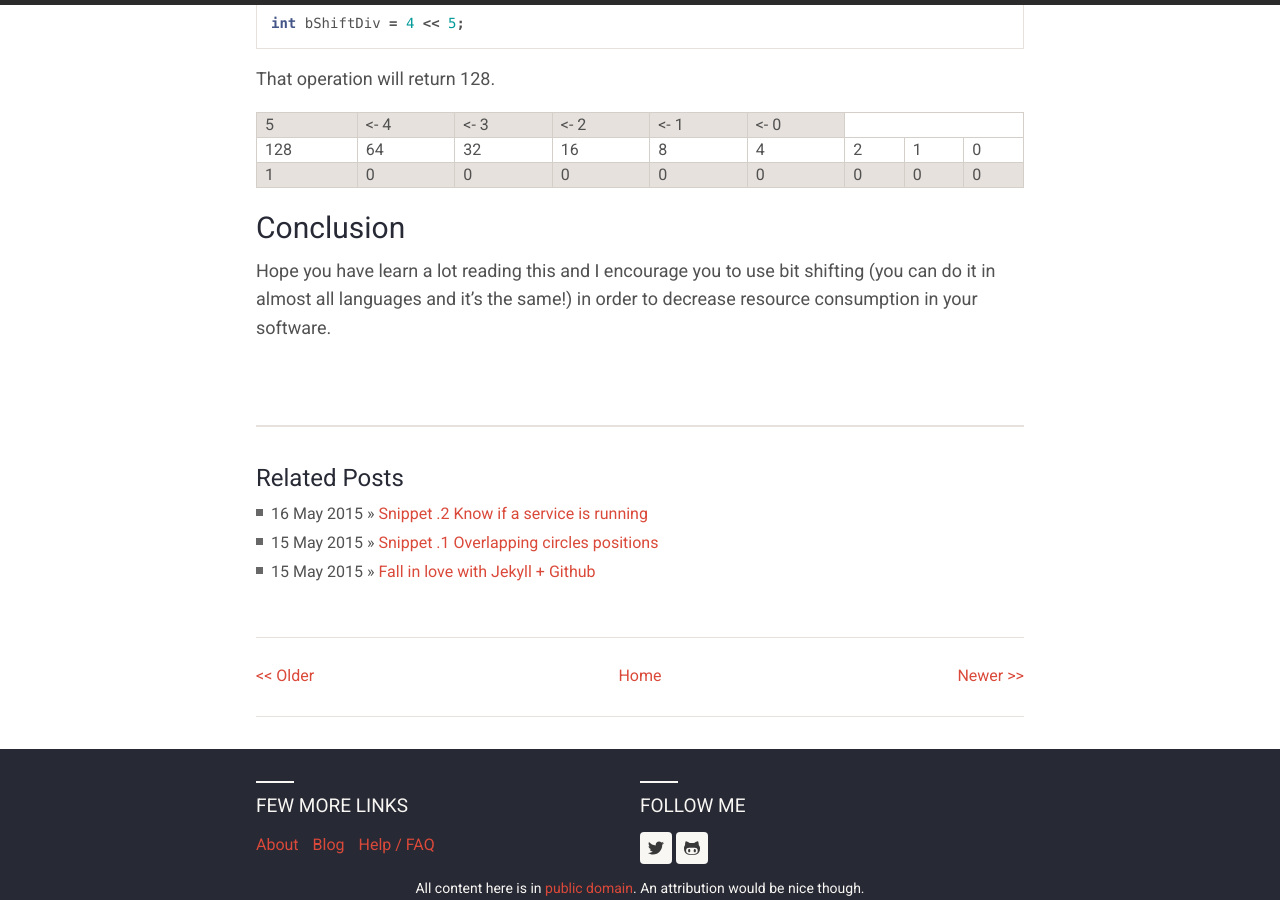
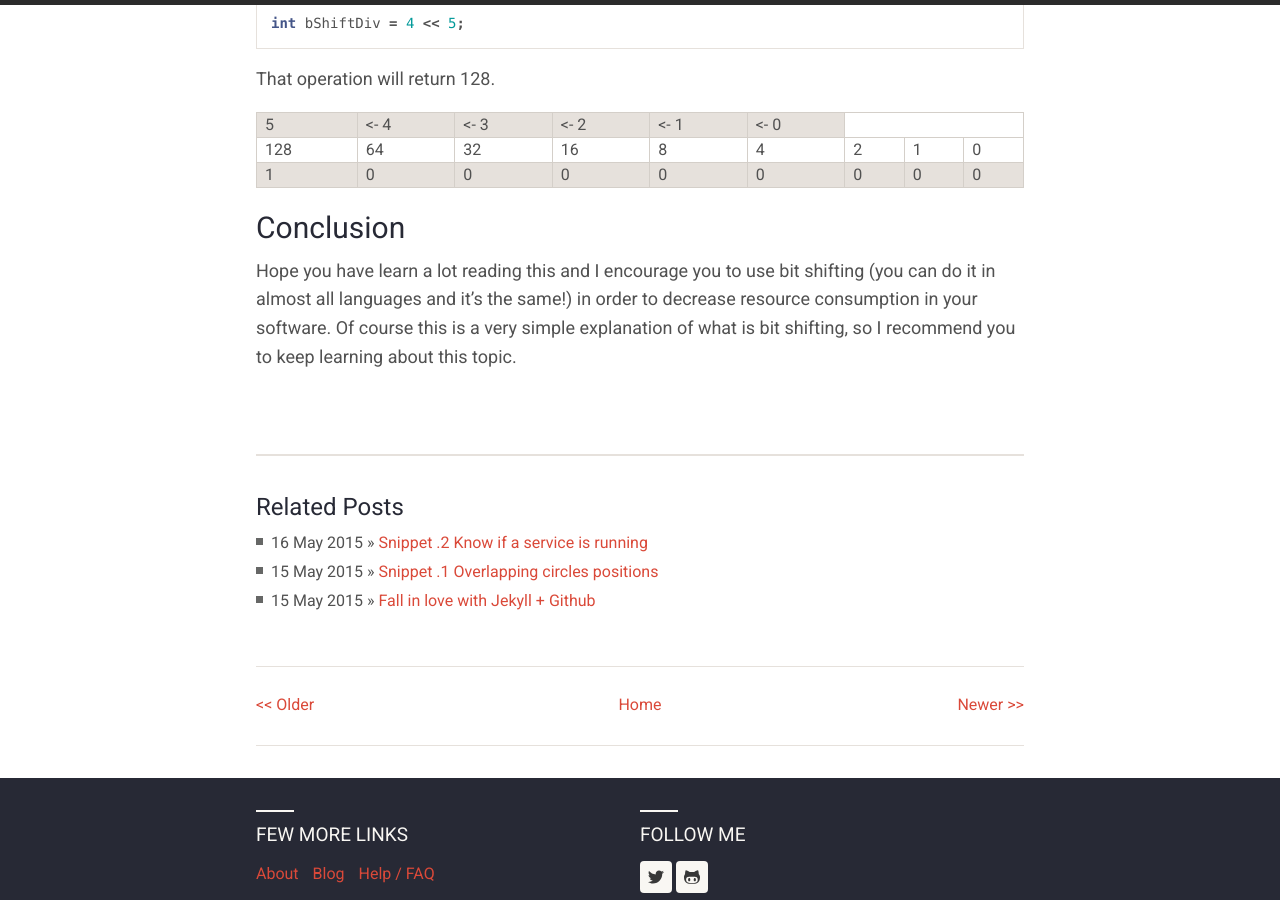
Before and after one commit to GrenderG/grenderg.github.io, a Jekyll site: the page built from _posts/2015-05-16-bit_shifting_java.markdown, in a window 1280 px wide and 900 px high, scrolled down 1723 px. Built offline with Jekyll 4.4.1, drawn with Linux system fonts in a browser that asks for light colours; nearby versions of some CDN libraries.

Commit message:
Update 2015-05-16-bit_shifting_java.markdown

```diff
--- a/_posts/2015-05-16-bit_shifting_java.markdown
+++ b/_posts/2015-05-16-bit_shifting_java.markdown
@@ -130,3 +130,4 @@ That operation will return 128.
 
 ###Conclusion
 Hope you have learn a lot reading this and I encourage you to use bit shifting (you can do it in almost all languages and it's the same!) in order to decrease resource consumption in your software.
+Of course this is a very simple explanation of what is bit shifting, so I recommend you to keep learning about this topic.
```
